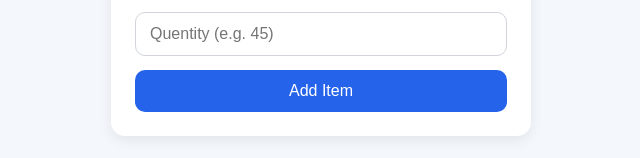
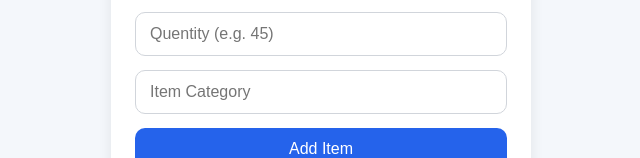
Before and after one commit to Kithsara-01/wmt-labtest-prac, a React (Vite) app in the folder frontend/: page / in a window 1280 px wide. Shown: the part 405-563 px from the top of the page, without its empty margins (319-959 px from the left). Built offline with nearby package versions, Linux system fonts and the light colour scheme; no server answers.

Commit message:
saved again for category field

```diff
--- a/frontend/src/components/ItemForm.jsx
+++ b/frontend/src/components/ItemForm.jsx
@@ -5,6 +5,8 @@ export default function ItemForm({ onItemAdded }) {
     const [description, setDescription] = useState('');
     const [price, setPrice] = useState('');   // ← NEW
     const [quantity, setQuantity] = useState('');
+    const [category, setCategory] = useState('');
+
     const handleSubmit = async (e) => {
         e.preventDefault();
         await createItem({
@@ -14,7 +16,9 @@ export default function ItemForm({ onItemAdded }) {
         setDescription('');
         setPrice('');  // ← NEW
         setQuantity('');
+        setCategory('');
         onItemAdded();
+
     };
     return (
         <form onSubmit={handleSubmit} style={{ marginBottom: '2rem' }}>
@@ -54,6 +58,17 @@ export default function ItemForm({ onItemAdded }) {
                 />
             </div>
             {/* ← NEW */}
+
+            <div>
+                <input
+                    placeholder="Item Category"
+                    value={category}
+                    onChange={e => setCategory(e.target.value)}
+                    required
+                />
+            </div>
+            {/* ← NEW */}
+
             <button type="submit">Add Item</button>
         </form >
     );
--- a/frontend/src/components/ItemList.jsx
+++ b/frontend/src/components/ItemList.jsx
@@ -15,6 +15,8 @@ export default function ItemList({ items, onRefresh }) {
                     {/* ← NEW */}
                     <p><strong>Quantity : {item.quantity}</strong></p>
                     {/* ← NEW */}
+                    <p><strong><i>Category : {item.category}</i></strong></p>
+                    {/* ← NEW */}
                     <button onClick={() => handleDelete(item._id)}>Delete</button>
                 </div>
             ))}
```
